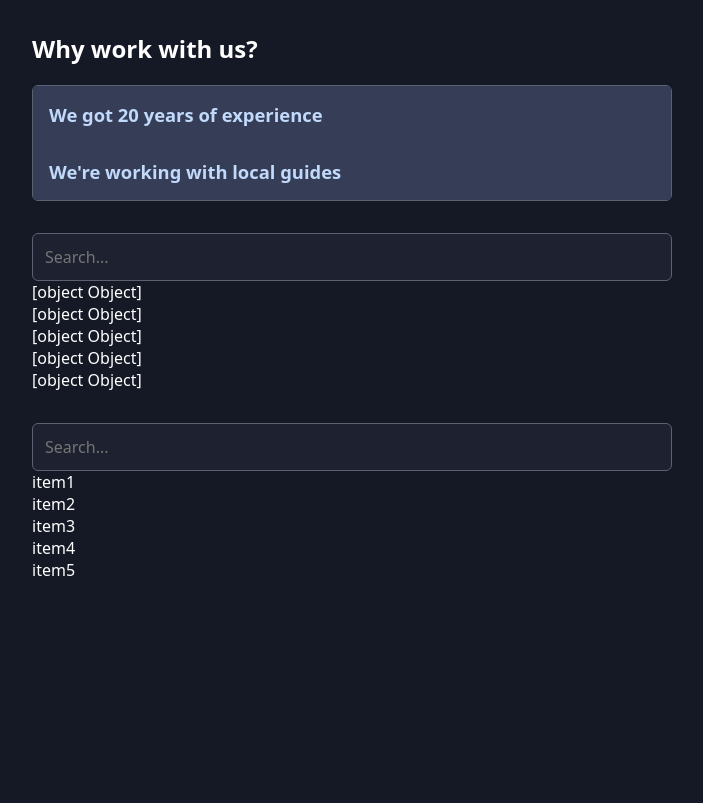
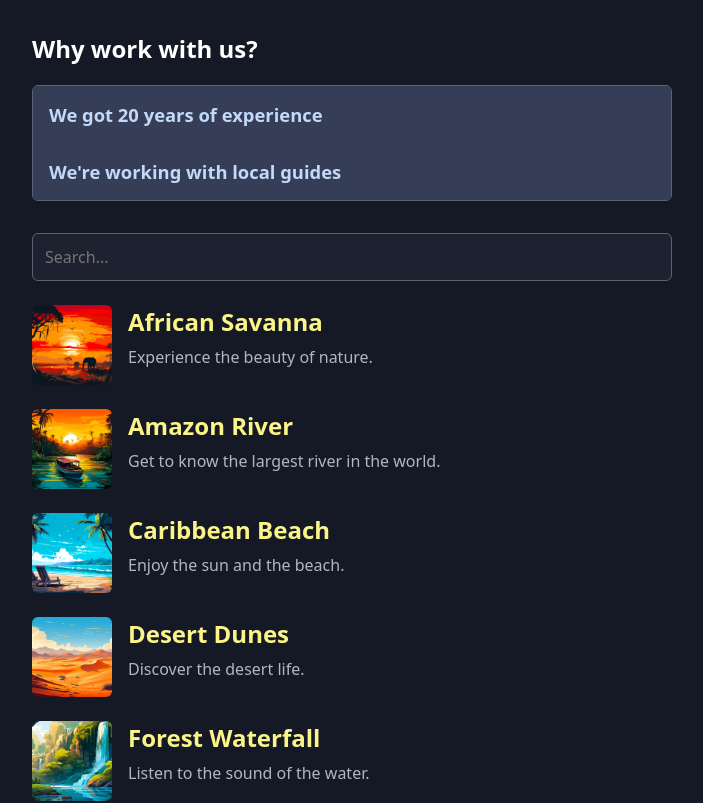
Before and after one commit to TriBhaskar/React-Patterns, a React (Vite) app: page / in a window 1280 px wide. Shown: the top 803 px of the page, without its empty margins (288-991 px from the left). Built offline with nearby package versions, Linux system fonts and the light colour scheme.

Commit message:
Add dynamic rendering of items in SearchableList

```diff
--- a/src/App.jsx
+++ b/src/App.jsx
@@ -1,3 +1,4 @@
+import Place from "./Place";
 import Accordion from "./components/Accordion/Accordion";
 import SearchableList from "./components/SearchableList/SearchableList";
 // import AccordionItem from "./components/Accordion/AccordionItem";
@@ -43,8 +44,12 @@
         </Accordion>
       </section>
       <section>
-        <SearchableList items={PLACES} />
-        <SearchableList items={["item1", "item2", "item3", "item4", "item5"]} />
+        <SearchableList items={PLACES}>
+          {(item) => <Place key={item.id} item={item} />}
+        </SearchableList>
+        <SearchableList items={["item1", "item2", "item3", "item4", "item5"]}>
+          {(item) => item}
+        </SearchableList>
       </section>
     </main>
   );
--- /dev/null
+++ b/src/Place.jsx
@@ -0,0 +1,11 @@
+export default function Place({ item }) {
+  return (
+    <article className="place">
+      <img src={item.image} alt={item.title} />
+      <div>
+        <h2>{item.title}</h2>
+        <p>{item.description}</p>
+      </div>
+    </article>
+  );
+}
--- a/src/components/SearchableList/SearchableList.jsx
+++ b/src/components/SearchableList/SearchableList.jsx
@@ -1,6 +1,6 @@
 import { useState } from "react";
 
-export default function SearchableList({ items }) {
+export default function SearchableList({ items, children }) {
   const [searchTerm, setSeachTerm] = useState("");
   const searchResults = items.filter((item) =>
     JSON.stringify(item).toLowerCase().includes(searchTerm.toLowerCase())
@@ -13,7 +13,7 @@
       <input type="search" placeholder="Search..." onChange={handleChange} />
       <ul>
         {searchResults.map((item, index) => (
-          <li key={index}>{item.toString()}</li>
+          <li key={index}>{children(item)}</li>
         ))}
       </ul>
     </div>
```
